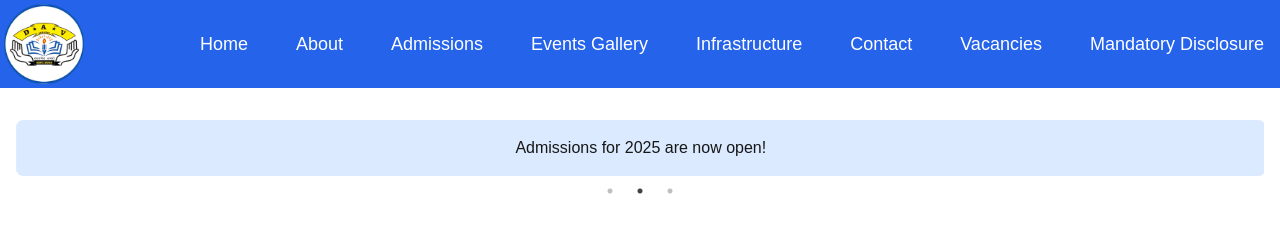
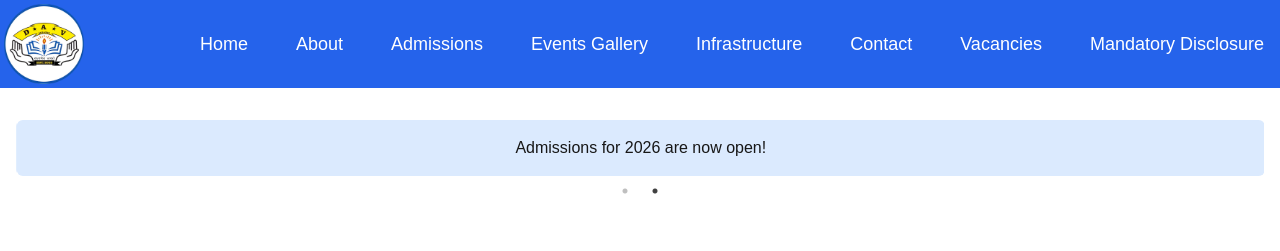
Before and after one commit to MOON-CARVER/dav-subathu, a Next.js app: page /components/Announcements in a window 1280 px wide. Shown: the top 251 px of the page. Built offline with nearby package versions, Linux system fonts and the light colour scheme.

Commit message:
Update Announcements.jsx

```diff
--- a/pages/components/Announcements.jsx
+++ b/pages/components/Announcements.jsx
@@ -16,8 +16,8 @@ const Announcements = () => {
 
   const announcements = [
     "Welcome to our school!",
-    "Admissions for 2025 are now open!",
-    "Check out our upcoming science fair.",
+    "Admissions for 2026 are now open!",
+    ,
   ];
 
   return (
```
